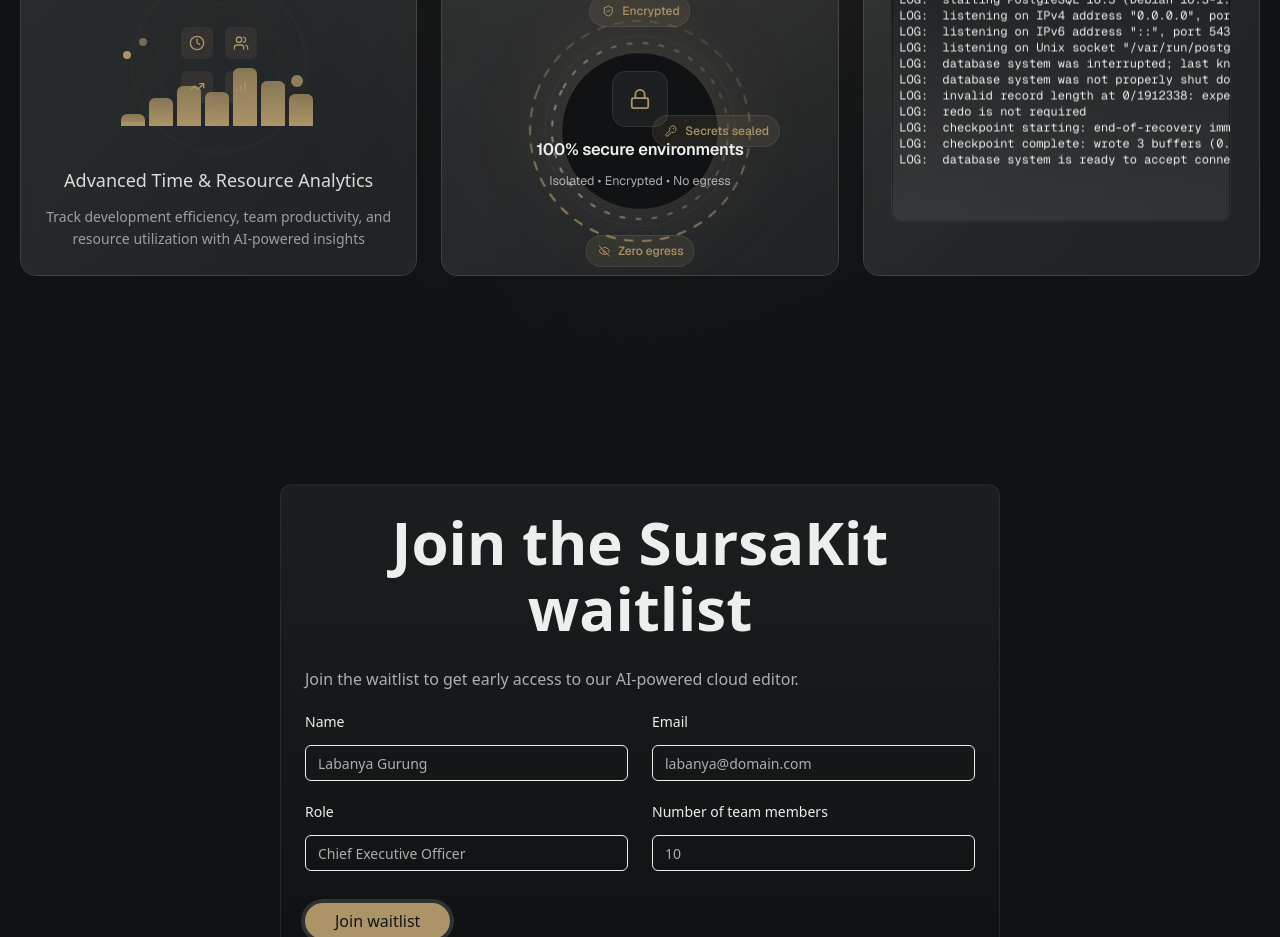
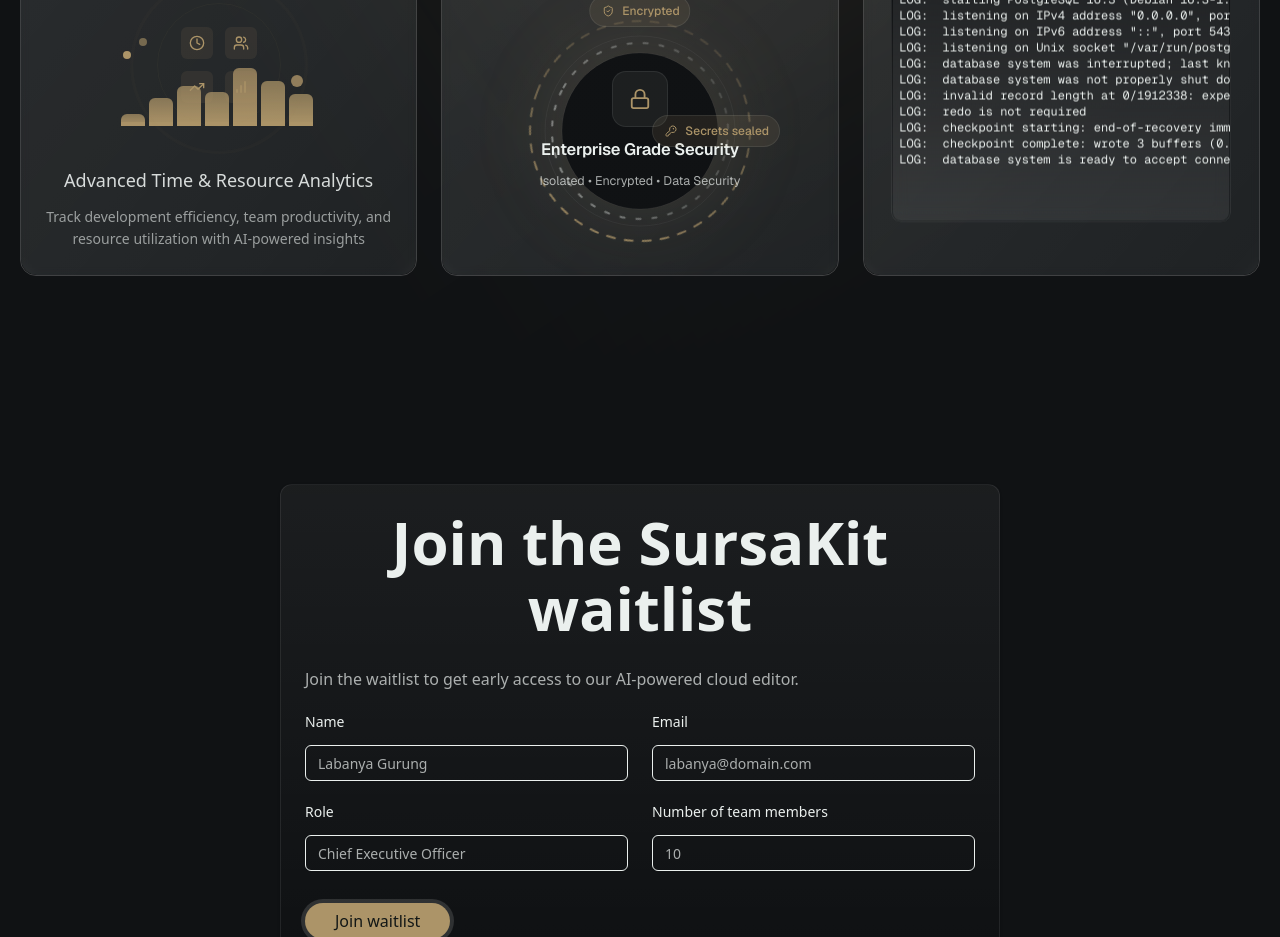
Before and after one commit to brihat2590/Sursa-Pre, a Next.js app: page / in a window 1280 px wide. Shown: the part 2320-3257 px from the top of the page. Built offline with nearby package versions, Linux system fonts and the light colour scheme.

Commit message:
fix: bento

```diff
--- a/components/bento/secure-environments.tsx
+++ b/components/bento/secure-environments.tsx
@@ -131,7 +131,7 @@
               letterSpacing: "-0.2px",
             }}
           >
-            100% secure environments
+            Enterprise Grade Security
           </div>
           <div
             style={{
@@ -140,7 +140,7 @@
               color: "hsl(var(--muted-foreground))",
             }}
           >
-            Isolated • Encrypted • No egress
+            Isolated • Encrypted • Data Security
           </div>
         </div>
 
@@ -163,7 +163,7 @@
             transform: "translateY(-50%)",
           }}
         />
-        <Pill
+        {/* <Pill
           icon={<EyeOff size={12} />}
           label="Zero egress"
           style={{
@@ -171,7 +171,7 @@
             left: "50%",
             transform: "translateX(-50%)",
           }}
-        />
+        /> */}
       </div>
 
       {/* Animations */}
```
